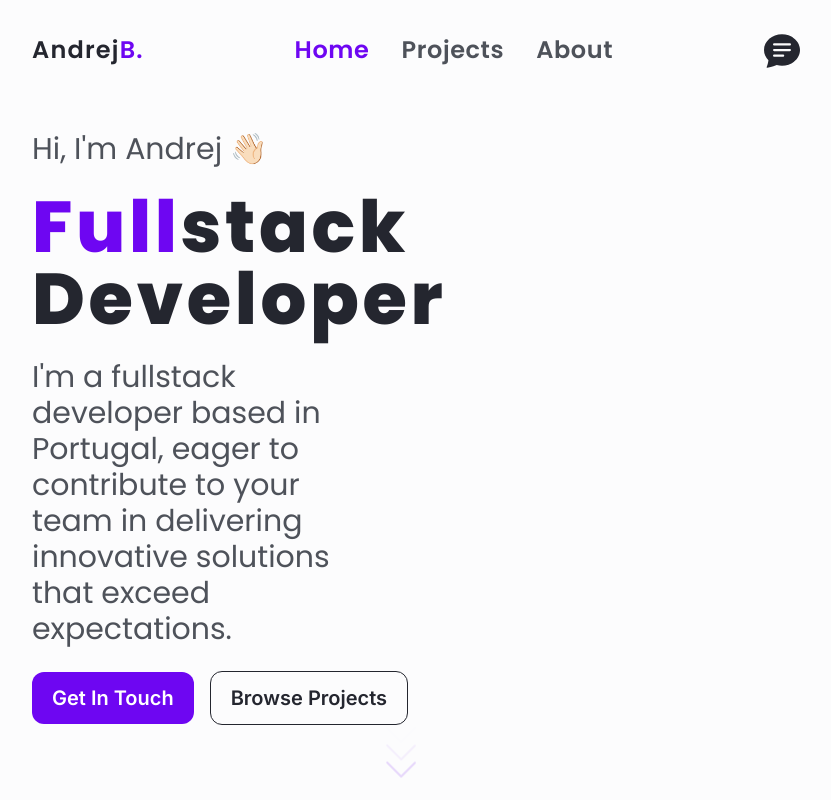
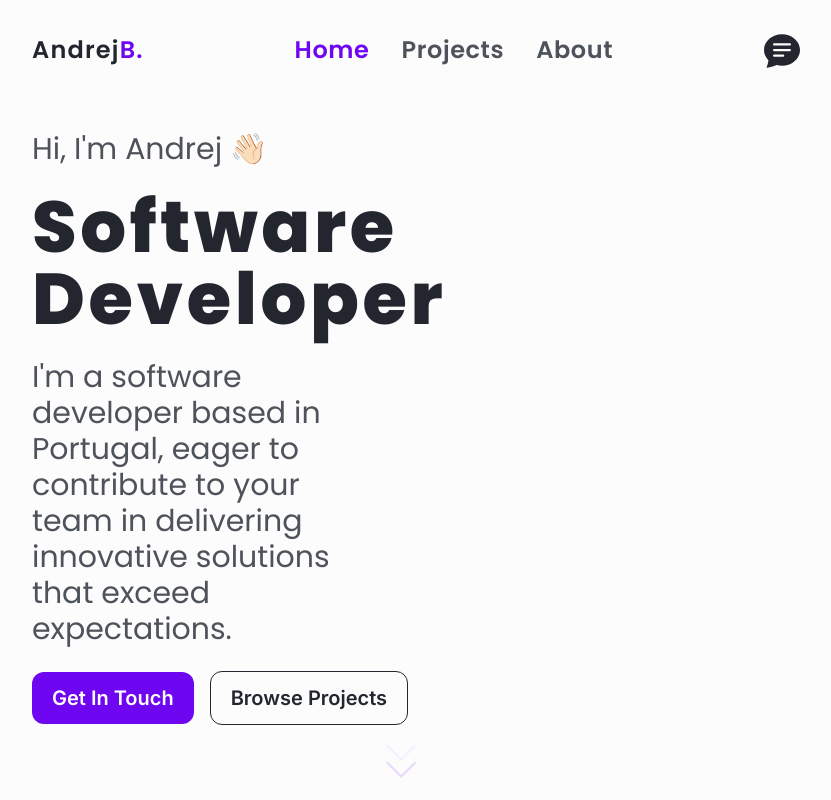
Before and after one commit to AndrejBerezni/Portfolio2024, a Next.js app: page / in a window 1280 px wide. Shown: the top 800 px of the page, without its empty margins (224-1055 px from the left). Built offline with nearby package versions, Linux system fonts and the light colour scheme.

Commit message:
Update HeroText.tsx

```diff
--- a/src/components/home/Hero/HeroText.tsx
+++ b/src/components/home/Hero/HeroText.tsx
@@ -11,8 +11,7 @@ export default function HeroText() {
         Hi, I&apos;m Andrej 👋🏻
       </p>
       <p className="text-5xl font-extrabold tracking-wider text-primary max-[325px]:text-4xl md:text-7xl 2xl:text-8xl">
-        <span className="text-brand">Full</span>
-        stack
+        Software
       </p>
       <motion.p
         initial={{
@@ -34,7 +33,7 @@ export default function HeroText() {
         Developer
       </motion.p>
       <p className="mb-4 text-xl text-secondary md:mb-6 md:text-3xl lg:max-w-[80%]">
-        I&apos;m a fullstack developer based in Portugal, eager to contribute to
+        I&apos;m a software developer based in Portugal, eager to contribute to
         your team in delivering innovative solutions that exceed expectations.
       </p>
       <CallForActionButtons />
```
